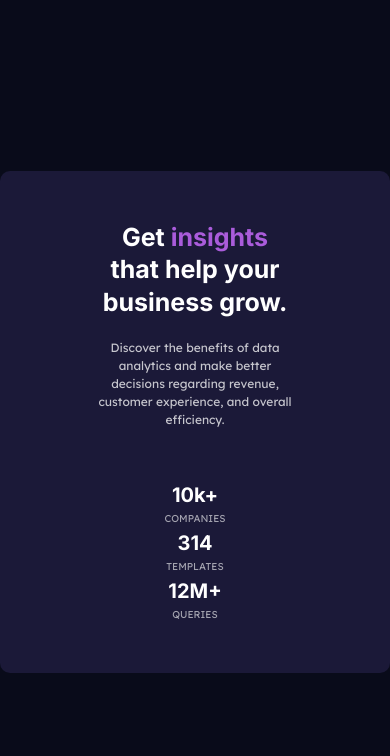
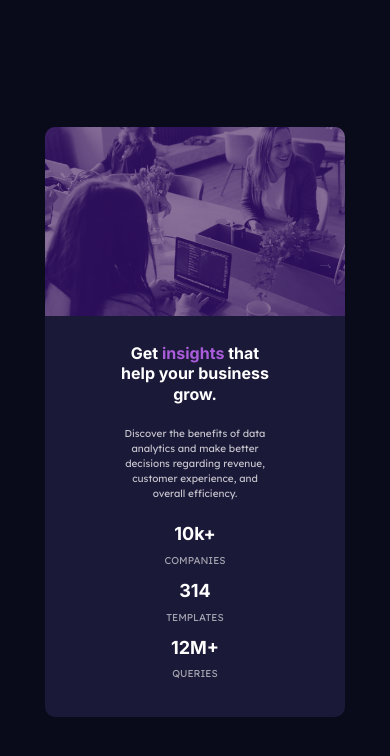
Before and after one commit to AnnaBai95/AnnaBai95-stats-preview-card-component-main, a plain HTML site: page page/card.html in a window 390 px wide. Drawn offline with Linux system fonts and the light colour scheme.

Commit message:
Responsiveness
The layout is now responsive on mobile devices

```diff
--- a/page/card.html
+++ b/page/card.html
@@ -9,6 +9,7 @@
         content="This a challenge from Frontend Mentor to create a statistics card component that is mobile responsive">
     <title>Stats Preview Card Component</title>
     <link rel="icon" type="image/gif" href="/images/favicon-32x32.png">
+    <link rel="apple-touch-icon" href="/images/favicon-32x32.png"/>
     <link rel="preconnect" href="https://fonts.googleapis.com">
     <link rel="preconnect" href="https://fonts.gstatic.com" crossorigin>
     <link href="https://fonts.googleapis.com/css2?family=Inter:wght@400;700&family=Lexend+Deca&display=swap"
@@ -44,5 +45,4 @@
         </div>
     </div>
 </body>
-
 </html>
--- a/styles/style.css
+++ b/styles/style.css
@@ -1,5 +1,6 @@
+
 .main-bg {
-    height: 100vh;
+    min-height: 100vh;
     background: hsl(233, 47%, 7%);
     display: flex;
     align-items: center;
@@ -10,7 +11,6 @@
     background-color: hsl(244, 38%, 16%);
     border-radius: 10px;
     display: flex;
-    /* flex-direction: column-reverse; */
 }
 
 .card-info, .card-image {
@@ -19,7 +19,7 @@
 
 .card-info {
     padding: 50px 79px;
-    flex: 1;
+    flex: 1 0;
 }
 
 .card-info h1 {
@@ -44,7 +44,7 @@
 }
 
 .card-image {
-    flex: 2;
+    flex: 2 0;
     background-image: url('../images/image-header-desktop.jpg');
     position: relative;
     background-repeat: no-repeat;
@@ -55,19 +55,8 @@
     background-blend-mode: overlay;
     background-color: hsl(277deg 64% 61% / 66%);
     opacity: 0.5;
+    min-height: 300px;
 }
-
-/* .over{
-    background-color: hsl(277deg 92% 29%);
-    position: absolute;
-    top: 0;
-    left: 0;
-    width: 100%;
-    height: 100%;
-    opacity: 0.5;
-    border-top-right-radius: 10px;
-    border-bottom-right-radius: 10px;
-} */
 
 .stats {
     display: flex;
@@ -96,15 +85,38 @@
     .card {
         flex-direction: column-reverse;
         align-items: center;
+        max-width: 300px;
+        margin: 40px;
+    }
+    .card-image {
+        min-height: 189px;
+        width: 100%;
+        border-top-left-radius: 10px;
+        border-bottom-left-radius: 0px;
+        border-bottom-right-radius: 0px;
+    }
+    .card-info {
+        padding: 27px 76px;
     }
     .stats {
         flex-direction: column;
         text-align: center;
+        margin-top: 19px;
     }
     .stats div {
         padding-right: 0;
+        margin-bottom: 4px;
+    }
+    .stats .vals {
+        font-size: 1.125rem;
     }
     .card-info h1, .card-info p {
         text-align: center;
     }
+    .card-info h1 {
+        font-size: 1rem;
+    }
+    .card-info p {
+        font-size: 0.625rem;
+    }
 }
```
Also changed, not shown: images/completed_desktop_view.png (added), images/completed_mobile_view.png (added), 1 other file.
